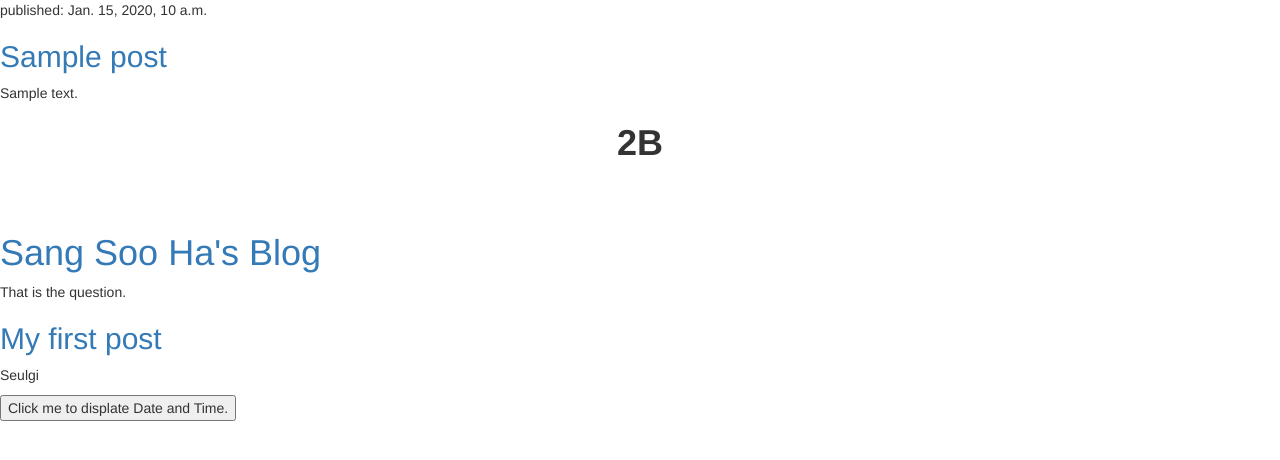
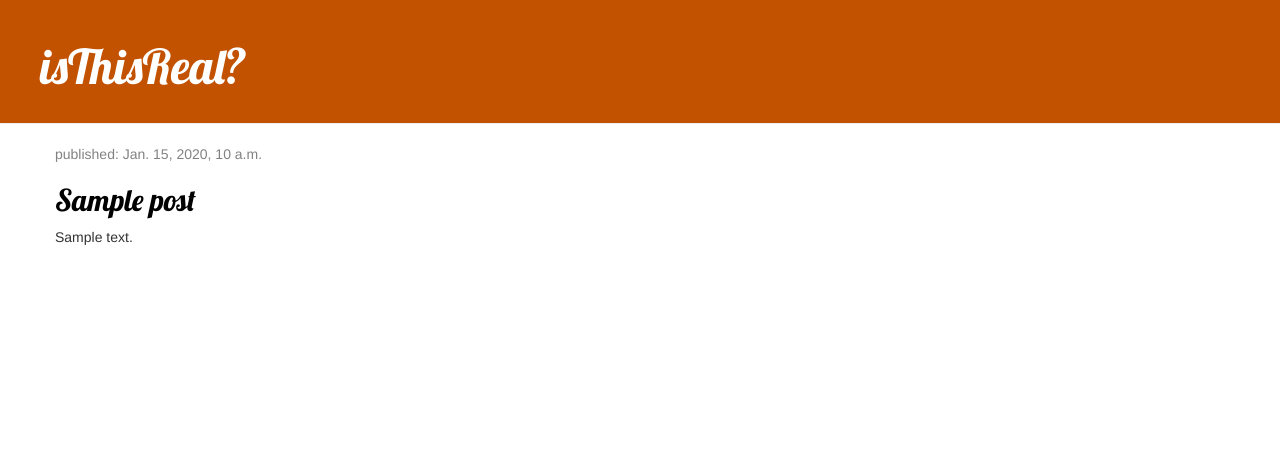
Before and after one commit to ayakaALC/my-first-blog, a Django app: template blog/templates/blog/post_list.html in a window 1280 px wide. Shown: the top 460 px of the page. Run offline with Django 3.2, Linux system fonts and the light colour scheme; the template is opened without the code that fills it: values that come from a table or form of the project are taken from there, others are empty; tables that the repository leaves empty hold one stand-in row (values such as "Sample post"); some libraries are stand-ins or nearby versions.

Commit message:
a sprinkle of html and css

```diff
--- /dev/null
+++ b/blog/static/css/blog.css
@@ -0,0 +1,46 @@
+.page-header {
+    background-color: #C25100;
+    margin-top: 0;
+    padding: 20px 20px 20px 40px;
+}
+
+.page-header h1, .page-header h1 a, .page-header h1 a:visited, .page-header h1 a:active {
+    color: #ffffff;
+    font-size: 36pt;
+    text-decoration: none;
+}
+
+.content {
+    margin-left: 40px;
+}
+
+h1, h2, h3, h4 {
+    font-family: 'Lobster', cursive;
+}
+
+.date {
+    color: #828282;
+}
+
+.save {
+    float: right;
+}
+
+.post-form textarea, .post-form input {
+    width: 100%;
+}
+
+.top-menu, .top-menu:hover, .top-menu:visited {
+    color: #ffffff;
+    float: right;
+    font-size: 26pt;
+    margin-right: 20px;
+}
+
+.post {
+    margin-bottom: 70px;
+}
+
+.post h2 a, .post h2 a:visited {
+    color: #000000;
+}
--- a/blog/templates/blog/post_list.html
+++ b/blog/templates/blog/post_list.html
@@ -1,45 +1,31 @@
-<!DOCTYPE html>
+{% load static %}
 <html>
     <head>
+        <title>isThisReal?</title>
+	<link href="//fonts.googleapis.com/css?family=Lobster&subset=latin,latin-ext" rel="stylesheet" type="text/css">
         <link rel="stylesheet" href="//maxcdn.bootstrapcdn.com/bootstrap/3.2.0/css/bootstrap.min.css">
         <link rel="stylesheet" href="//maxcdn.bootstrapcdn.com/bootstrap/3.2.0/css/bootstrap-theme.min.css">
-	<title>Sang Soo Ha's Blog</title>
+        <link rel="stylesheet" href="{% static 'css/blog.css' %}">
     </head>
     <body>
+<div class="page-header">
+    <h1><a href="/">isThisReal?</a></h1>
+</div>
+
+<div class="content container">
+    <div class="row">
+        <div class="col-md-8">
             {% for post in posts %}
-    <div>
+                <div class="post">
+                    <div class="date">
                         <p>published: {{ post.published_date }}</p>
+                    </div>
                     <h2><a href="">{{ post.title }}</a></h2>
                     <p>{{ post.text|linebreaksbr }}</p>
                 </div>
             {% endfor %}
-
-	<div>
-		<h1><strong><center>2B</center></strong></h1>
-		<br></br>
-		<h1><a href="/">Sang Soo Ha's Blog</a></h1>
         </div>
-
-
-	<div>
-		<p>That is the question.</p>
-		<h2><a href="">My first post</a></h2>
-		<p>Seulgi</p>
     </div>
-
-<button type="button"
-onclick="document.getElementById('demo').innerHTML = Date()">
-Click me to displate Date and Time.</button>
-
-<p id="demo"></p>
-
-<script>
-const button = document.querySelector('button');
-
-button.onclick = function() {
-	let name = prompt("What is your name?");
-	alert("Hello ", name + ", nice to see you!");
-</script>
-
+</div>
     </body>
 </html>
```
Lines whose indentation alone changed are shown as unchanged.
